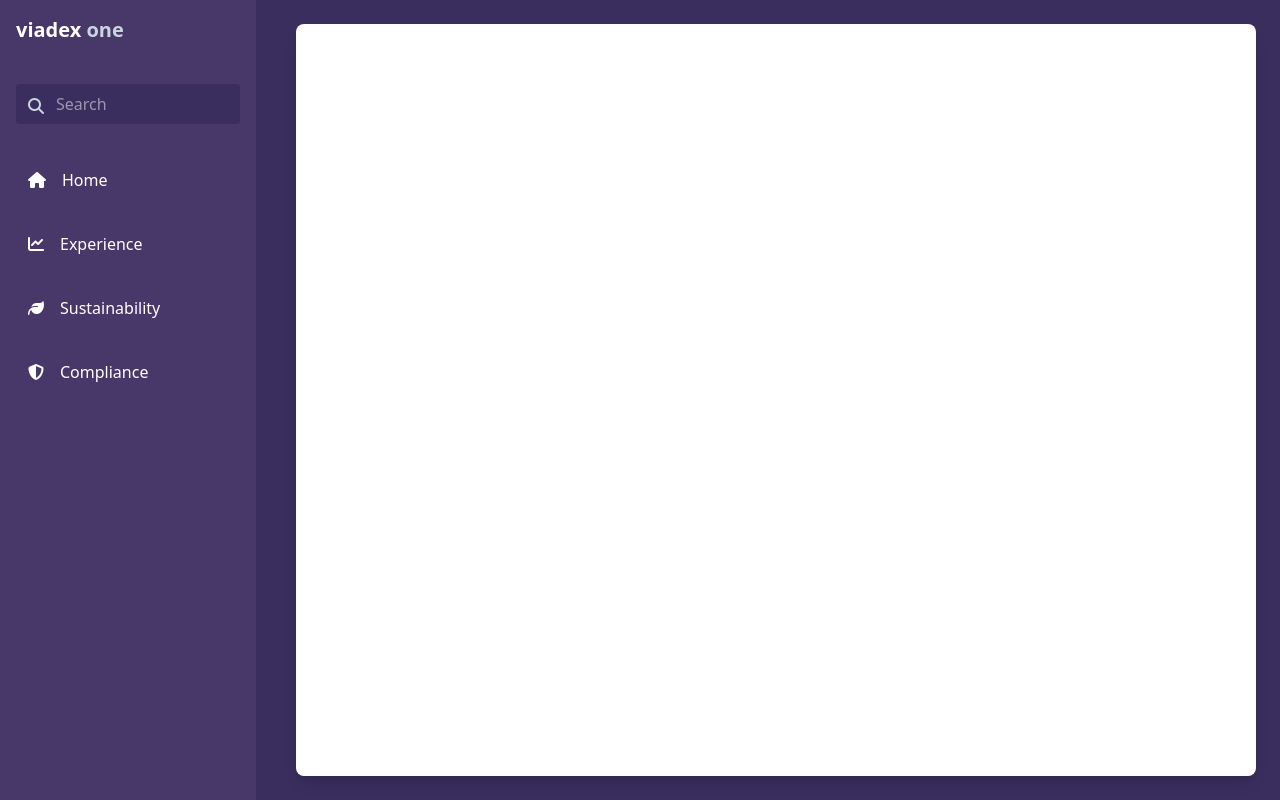
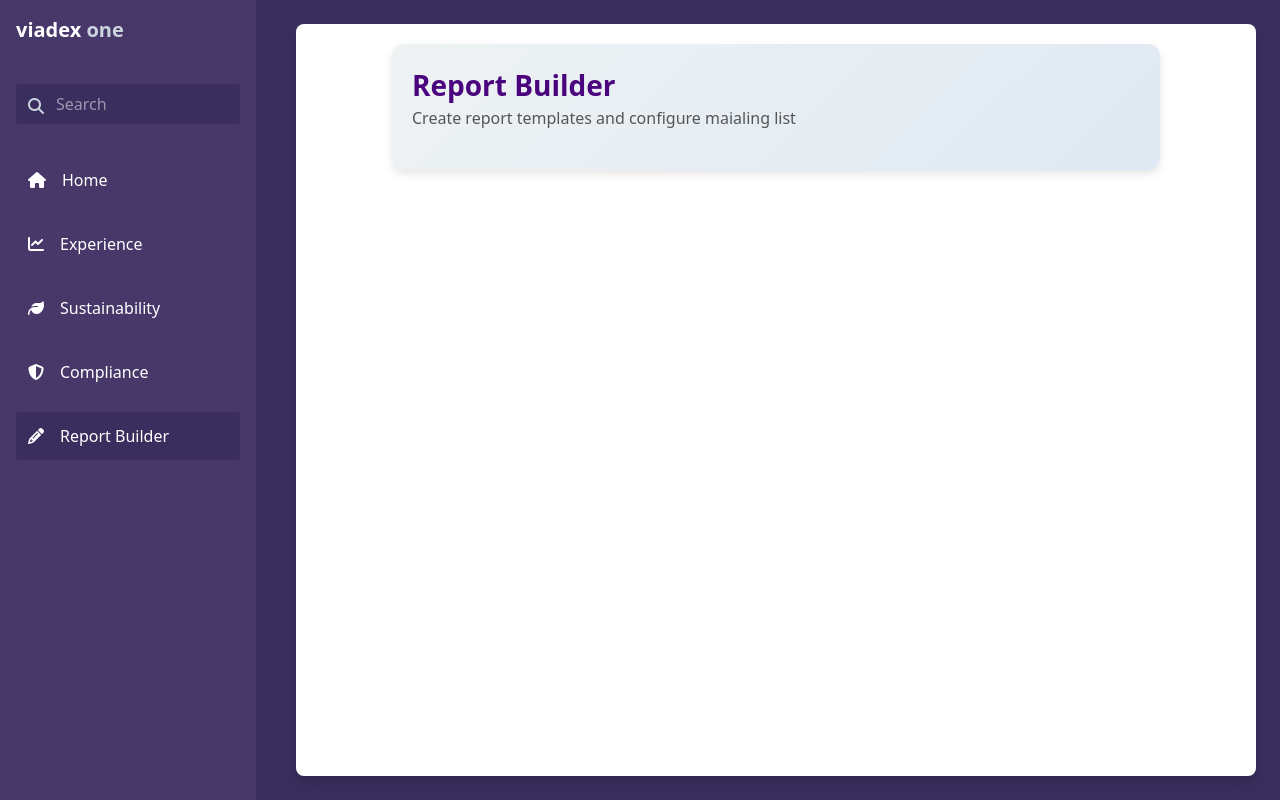
Before and after one commit to nikweb3/frontendDashboard, a Vue app: page /reportbuilder in a window 1280 px wide. Built offline with nearby package versions, Linux system fonts and the light colour scheme.

Commit message:
report builder page

```diff
--- a/src/components/Sidebar.vue
+++ b/src/components/Sidebar.vue
@@ -20,6 +20,9 @@
       </router-link>
       <router-link to="/compliance" class="p-3 rounded hover:bg-custom-700 flex items-center gap-2" active-class="bg-custom-700">
         <i class="fas fa-shield-alt text-white"></i> Compliance
+      </router-link>
+      <router-link to="/reportbuilder" class="p-3 rounded hover:bg-custom-700 flex items-center gap-2" active-class="bg-custom-700">
+        <i class="fas fa-pencil-alt  text-white"></i> Report Builder
       </router-link>
     </nav>
   </aside>
--- a/src/router/index.ts
+++ b/src/router/index.ts
@@ -3,12 +3,14 @@ import Home from '../view/Home.vue'
 import Experience from '../view/Experience.vue'
 import Sustainability from '../view/Sustainability.vue'
 import Compliance from '../view/Compliance.vue'
+import ReportBuilder from '../view/ReportBuilder.vue'
 
 const routes = [
   { path: '/', component: Home },
   { path: '/experience', component: Experience },
   { path: '/sustainability', component: Sustainability },
-  { path: '/compliance', component: Compliance }
+  { path: '/compliance', component: Compliance },
+  { path: '/reportbuilder', component: ReportBuilder }
 ]
 
 const router = createRouter({
--- /dev/null
+++ b/src/view/ReportBuilder.vue
@@ -0,0 +1,65 @@
+<template>
+    <div class="dashboard-container">
+      <h1 class="dashboard-title">Report Builder</h1>
+      <p class="dashboard-subtitle">Create report templates and configure maialing list</p>
+
+      <div class="chart-wrapper">
+        <!-- <div ref="chart" class="chart-container"></div>
+        <div ref="tooltip" class="tooltip hidden"></div> -->
+      </div>
+    </div>
+  </template>
+
+  <script setup lang="ts">
+  </script>
+
+  <style scoped>
+  .dashboard-container {
+    text-align: center;
+    padding: 20px;
+    background: linear-gradient(135deg, #eef2f3, #dfe9f3);
+    border-radius: 12px;
+    box-shadow: 0px 4px 8px rgba(0, 0, 0, 0.1);
+    width: 80%;
+    margin: 20px auto;
+  }
+
+  .dashboard-title {
+    font-size: 28px;
+    font-weight: bold;
+    color: #4a047e;
+    text-align: left;
+  }
+
+  .dashboard-subtitle {
+    color: #555;
+    font-size: 16px;
+    text-align: left;
+    margin-bottom: 20px;
+  }
+
+  .chart-container {
+    width: 100%;
+    height: 500px;
+    display: flex;
+    justify-content: center;
+    align-items: center;
+    background: white;
+    border-radius: 10px;
+    box-shadow: 0px 4px 6px rgba(0, 0, 0, 0.1);
+    padding: 20px;
+  }
+
+  .tooltip {
+    position: absolute;
+    background-color: rgba(0, 0, 0, 0.85);
+    color: white;
+    padding: 8px 14px;
+    border-radius: 6px;
+    font-size: 14px;
+    white-space: nowrap;
+    pointer-events: none;
+    opacity: 0;
+    transition: opacity 0.2s ease-in-out;
+  }
+  </style>
```
